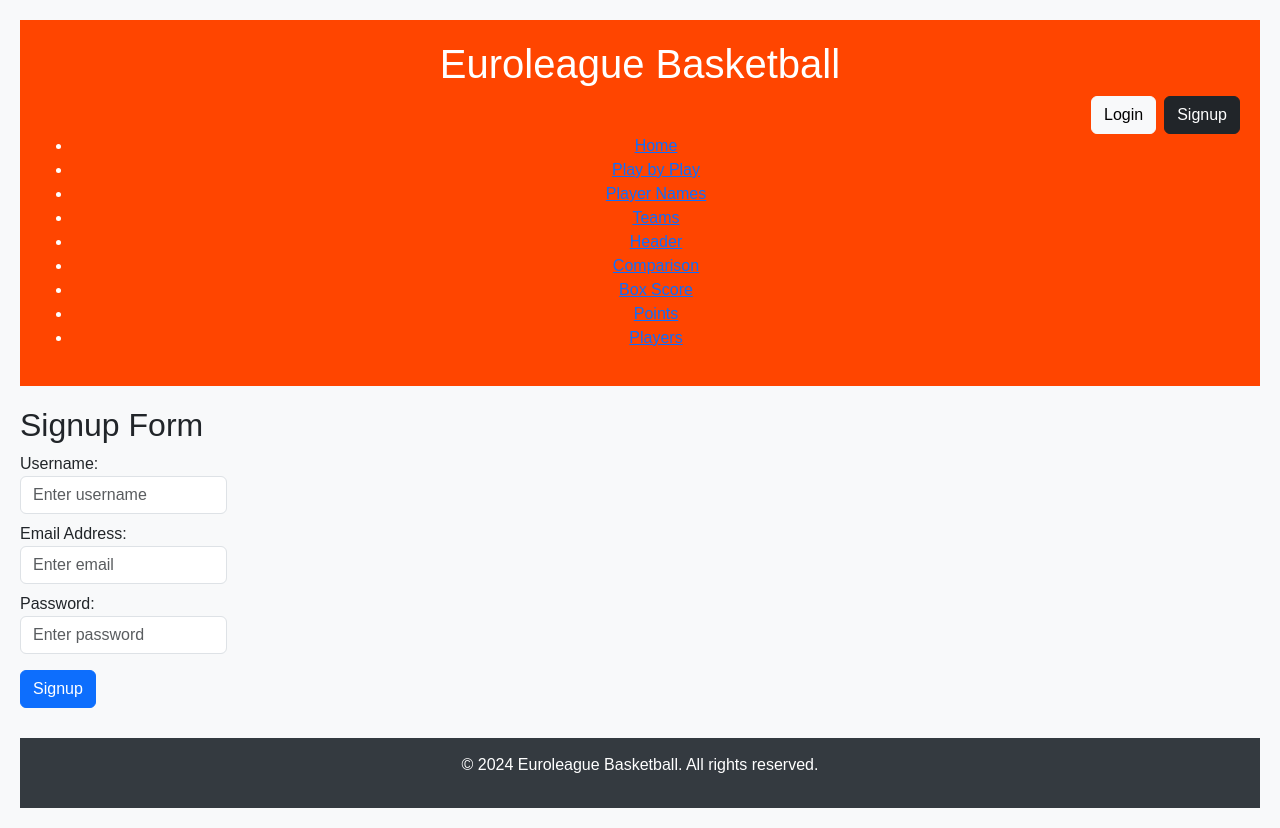
After one commit to g-akca/euroleague-wiki, a Flask app: page /signup in a window 1280 px wide. The commit adds this page. Run offline with Flask 3, Linux system fonts and the light colour scheme; parts of the project's set-up code (start-up, migrations or seed data) failed here and were passed over.

Commit message:
Set up user authentication, add Login, Signup, Box Score pages and logout

```diff
--- a/server.py
+++ b/server.py
@@ -5,8 +5,12 @@
 def create_app():
     app = Flask(__name__)
     app.config.from_object("settings")
+    app.secret_key = 'super secret key'
 
     app.add_url_rule("/", view_func=views.home_page)
+    app.add_url_rule("/login", view_func=views.login, methods=['GET', 'POST'])
+    app.add_url_rule("/signup", view_func=views.signup, methods=['GET', 'POST'])
+    app.add_url_rule("/logout", view_func=views.logout)
     app.add_url_rule("/play_by_play", view_func=views.play_by_play_page)
     app.add_url_rule("/player_names", view_func=views.player_names_page)
     app.add_url_rule("/teams", view_func=views.teams_page)
--- a/templates/layout.html
+++ b/templates/layout.html
@@ -4,12 +4,24 @@
     <meta charset="UTF-8" />
     <meta name="viewport" content="width=device-width, initial-scale=1.0" />
     <title>Euroleague - {% block title %}Welcome{% endblock %}</title>
+    <link href="https://cdn.jsdelivr.net/npm/bootstrap@5.3.3/dist/css/bootstrap.min.css" rel="stylesheet" integrity="sha384-QWTKZyjpPEjISv5WaRU9OFeRpok6YctnYmDr5pNlyT2bRjXh0JMhjY6hW+ALEwIH" crossorigin="anonymous">
     <link rel="stylesheet" href="{{ url_for('static', filename='styles.css') }}" />
   </head>
   <body>
     <header>
       <h1>Euroleague Basketball</h1>
         <nav>
+          {% if session['loggedin'] == True %}
+          <div class="d-flex justify-content-end align-items-center">
+            <span>Welcome back, {{ session['username'] }}!</span>
+            <a href="{{ url_for('logout') }}" class="btn btn-dark ms-3">Logout</a>
+          </div>
+          {% else %}
+          <div class="d-flex justify-content-end">
+            <a href="{{ url_for('login') }}" class="btn btn-light me-2">Login</a>
+            <a href="{{ url_for('signup') }}" class="btn btn-dark">Signup</a>
+          </div>
+          {% endif %}
             <ul>
               <li><a href="{{ url_for('home_page') }}">Home</a></li>
               <li><a href="{{ url_for('play_by_play_page') }}">Play by Play</a></li>
--- /dev/null
+++ b/templates/signup.html
@@ -0,0 +1,24 @@
+{% extends "layout.html" %}
+
+{% block title %}Signup{% endblock %}
+
+{% block content %}
+<body>
+  <h2>Signup Form</h2>
+  <form action="{{ url_for('signup') }}" method="post">
+    <div class="col-md-2 mb-2">
+        <label>Username:</label>
+        <input type="text" id="username" name="username" class="form-control" placeholder="Enter username" maxlength="20" required>
+    </div>
+    <div class="col-md-2 mb-2">
+        <label>Email Address:</label>
+        <input type="email" id="email" name="email" class="form-control" placeholder="Enter email" maxlength="100" required>
+    </div>
+    <div class="col-md-2 mb-3">
+        <label>Password:</label>
+        <input type="password" id="password" name="password" class="form-control" placeholder="Enter password" maxlength="25" required>
+    </div>
+    <button type="submit" class="btn btn-primary">Signup</button>
+  </form>
+</body>
+{% endblock %}
--- a/templates/teams.html
+++ b/templates/teams.html
@@ -8,7 +8,7 @@
   <table>
     <thead>
       <tr>
-        <th>Season Team ID</th>
+        <th>Season Code</th>
         <th>Team</th>
         <th>Games Played</th>
         <th>Points</th>
@@ -17,7 +17,7 @@
     {% for team in teams %}
     <tbody>
       <tr>
-        <td>{{ team['season_team_id'] }}</td>
+        <td>{{ team['season_code'] }}</td>
         <td>{{ team['team_id'] }}</td>
         <td>{{ team['games_played'] }}</td>
         <td>{{ team['points'] }}</td>
--- a/views.py
+++ b/views.py
@@ -1,13 +1,61 @@
-from flask import current_app, render_template, request
+from flask import current_app, render_template, request, session
 from server import get_db_connection
 
 def home_page():
     return render_template("homepage.html")
 
+def login():
+    if request.method == 'POST':
+        username = request.form['username']
+        password = request.form['password']
+        connection = get_db_connection()
+        cursor = connection.cursor(dictionary=True)
+        cursor.execute('SELECT * FROM users WHERE username = %s AND password = %s', (username, password))
+        found_user = cursor.fetchone()
+        cursor.close()
+        connection.close()
+        if found_user:
+            session['loggedin'] = True
+            session['username'] = found_user['username']
+            session['email'] = found_user['email']
+            session['role'] = found_user['role']
+            return render_template("homepage.html")
+    return render_template("login.html")
+
+def signup():
+    if request.method == 'POST':
+        username = request.form['username']
+        email = request.form['email']
+        password = request.form['password']
+        connection = get_db_connection()
+        cursor = connection.cursor(dictionary=True)
+        cursor.execute('SELECT * FROM users WHERE username = %s AND password = %s', (username, password))
+        found_user = cursor.fetchone()
+        if found_user:
+            msg = 'User already exists!' # Will add warning messages later on
+        else:
+            cursor.execute('INSERT INTO users (username, email, password) VALUES (%s, %s, %s)', (username, email, password))
+            connection.commit()
+            cursor.close()
+            connection.close()
+            session['loggedin'] = True
+            session['username'] = username
+            session['email'] = email
+            session['role'] = 'U'
+            return render_template("homepage.html")
+    return render_template("signup.html")
+
+def logout():
+    session.pop('loggedin', None)
+    session.pop('user_id', None)
+    session.pop('username', None)
+    session.pop('email', None)
+    return render_template("login.html")
+
 def play_by_play_page():
     connection = get_db_connection()
     cursor = connection.cursor(dictionary=True)
-    cursor.execute("select * from euroleague_play_by_play")
+    cursor.execute("SELECT * FROM euroleague_play_by_play")
     pbp = cursor.fetchall()
     cursor.close()
     connection.close()
@@ -15,7 +63,7 @@
 
 def player_names_page():
     connection = get_db_connection()
-    sort_by = request.args.get('sort_by', 'player_id asc')
+    sort_by = request.args.get('sort_by', 'player_id ASC')
     cursor = connection.cursor(dictionary=True)
     cursor.execute(query_returner(sort_by, "euroleague_player_names"))
     player_names = cursor.fetchall()
@@ -24,12 +72,12 @@
     return render_template("player_names.html", player_names=player_names, sort_by=sort_by)
 
 def query_returner(x, y):
-    return (f"select * from {y} order by {x}")
+    return (f"SELECT * FROM {y} ORDER BY {x}")
 
 def teams_page():
     connection = get_db_connection()
     cursor = connection.cursor(dictionary=True)
-    cursor.execute("select * from euroleague_teams")
+    cursor.execute("SELECT * FROM euroleague_teams")
     teams = cursor.fetchall()
     cursor.close()
     connection.close()
@@ -38,7 +86,7 @@
 def header_page():
     connection = get_db_connection()
     cursor = connection.cursor(dictionary=True)
-    cursor.execute("select * from euroleague_header")
+    cursor.execute("SELECT * FROM euroleague_header")
     header = cursor.fetchall()
     cursor.close()
     connection.close()
@@ -47,7 +95,7 @@
 def comparison_page():
     connection = get_db_connection()
     cursor = connection.cursor(dictionary=True)
-    cursor.execute("select * from euroleague_comparison")
+    cursor.execute("SELECT * FROM euroleague_comparison")
     comparison = cursor.fetchall()
     cursor.close()
     connection.close()
@@ -56,7 +104,7 @@
 def box_score_page():
     connection = get_db_connection()
     cursor = connection.cursor(dictionary=True)
-    cursor.execute("select * from euroleague_box_score")
+    cursor.execute("SELECT * FROM euroleague_box_score")
     box_score = cursor.fetchall()
     cursor.close()
     connection.close()
@@ -65,7 +113,7 @@
 def players_page():
     connection = get_db_connection()
     cursor = connection.cursor(dictionary=True)
-    cursor.execute("select * from euroleague_players")
+    cursor.execute("SELECT * FROM euroleague_players")
     players = cursor.fetchall()
     cursor.close()
     connection.close()
@@ -74,7 +122,7 @@
 def points_page():
     connection = get_db_connection()
     cursor = connection.cursor(dictionary=True)
-    cursor.execute("select * from euroleague_points")
+    cursor.execute("SELECT * FROM euroleague_points")
     points = cursor.fetchall()
     cursor.close()
     connection.close()
```
Also changed, not shown: templates/box_score.html (+29 -0 lines), templates/login.html (added, +20 -0 lines). Lines whose indentation alone changed are shown as unchanged.
